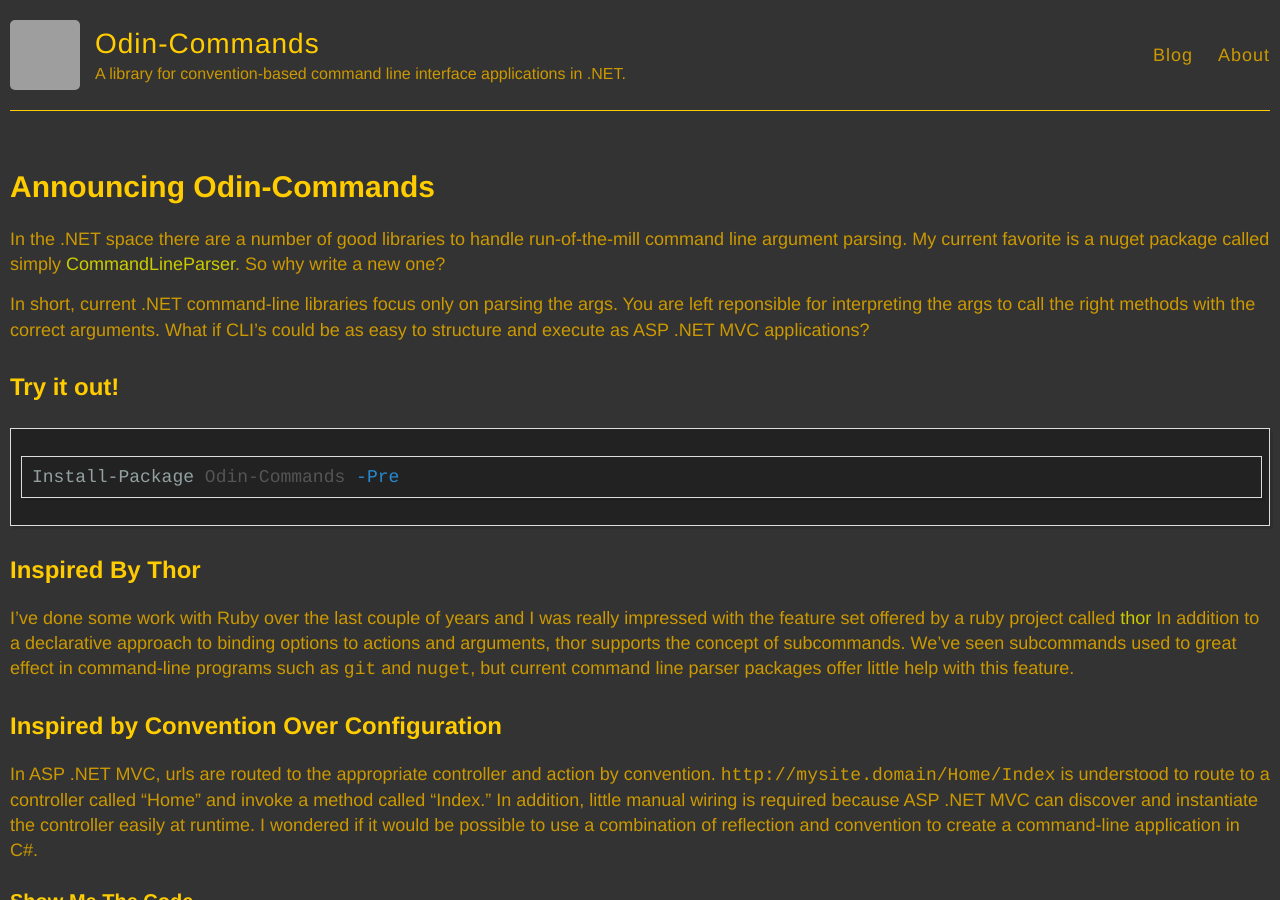
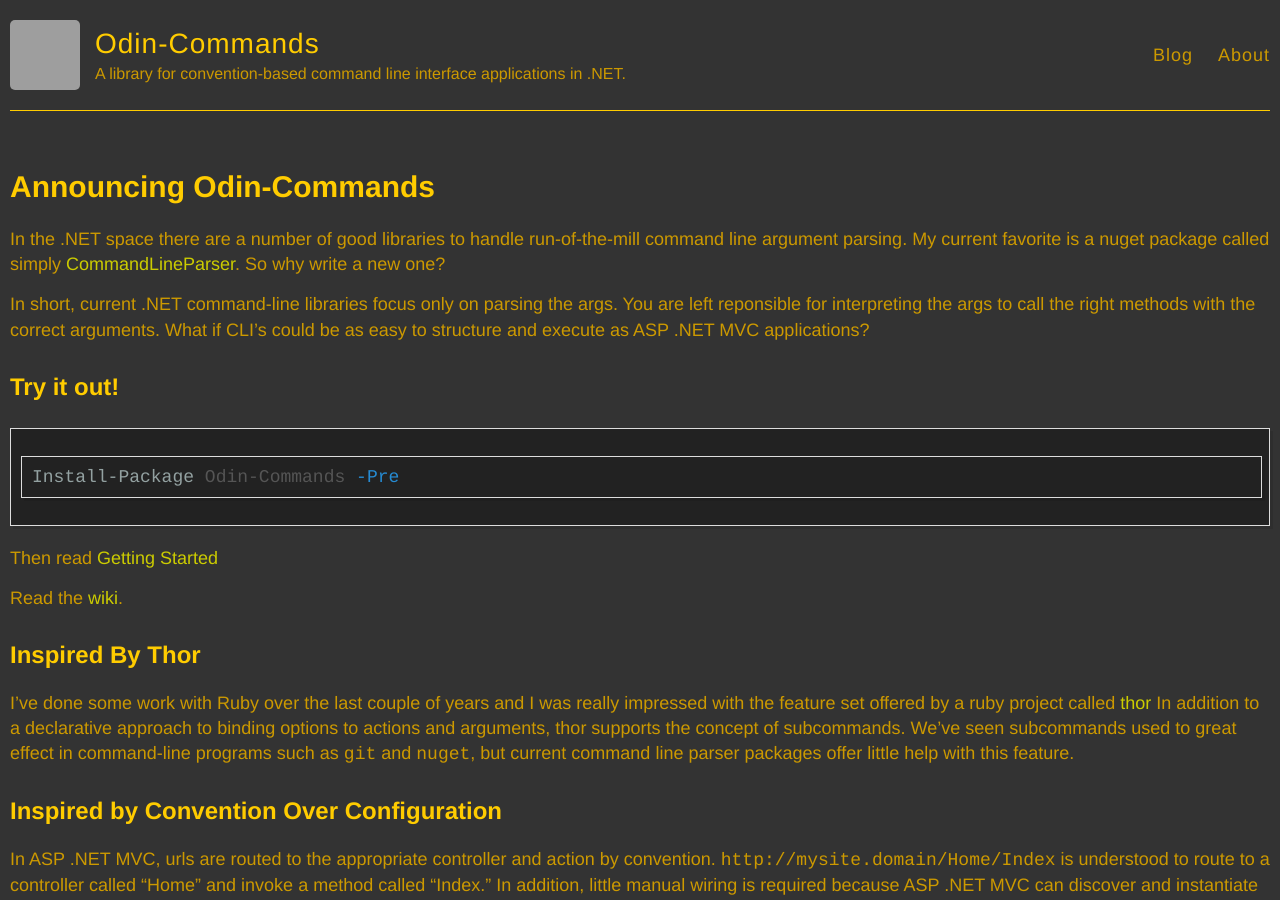
Before and after one commit to crmckenzie/Odin, a Jekyll site: the page built from _posts/2016-01-01-announcing-odin.markdown, in a window 1280 px wide and 900 px high. Built offline with Jekyll 4.4.1, drawn with Linux system fonts in a browser that asks for light colours; Markdown is read by kramdown in place of the engine named in the settings; grey boxes are pictures that could not be loaded.

Commit message:
updating introductory post

````diff
--- a/_posts/2016-01-01-announcing-odin.markdown
+++ b/_posts/2016-01-01-announcing-odin.markdown
@@ -17,6 +17,10 @@ What if CLI's could be as easy to structure and execute as ASP .NET MVC applicat
 ```powershell
 Install-Package Odin-Commands -Pre
 ```
+
+Then read [Getting Started](https://github.com/crmckenzie/Odin/wiki/Getting-Started)
+
+Read the [wiki](https://github.com/crmckenzie/Odin/wiki).
 
 ## Inspired By Thor
 
````
